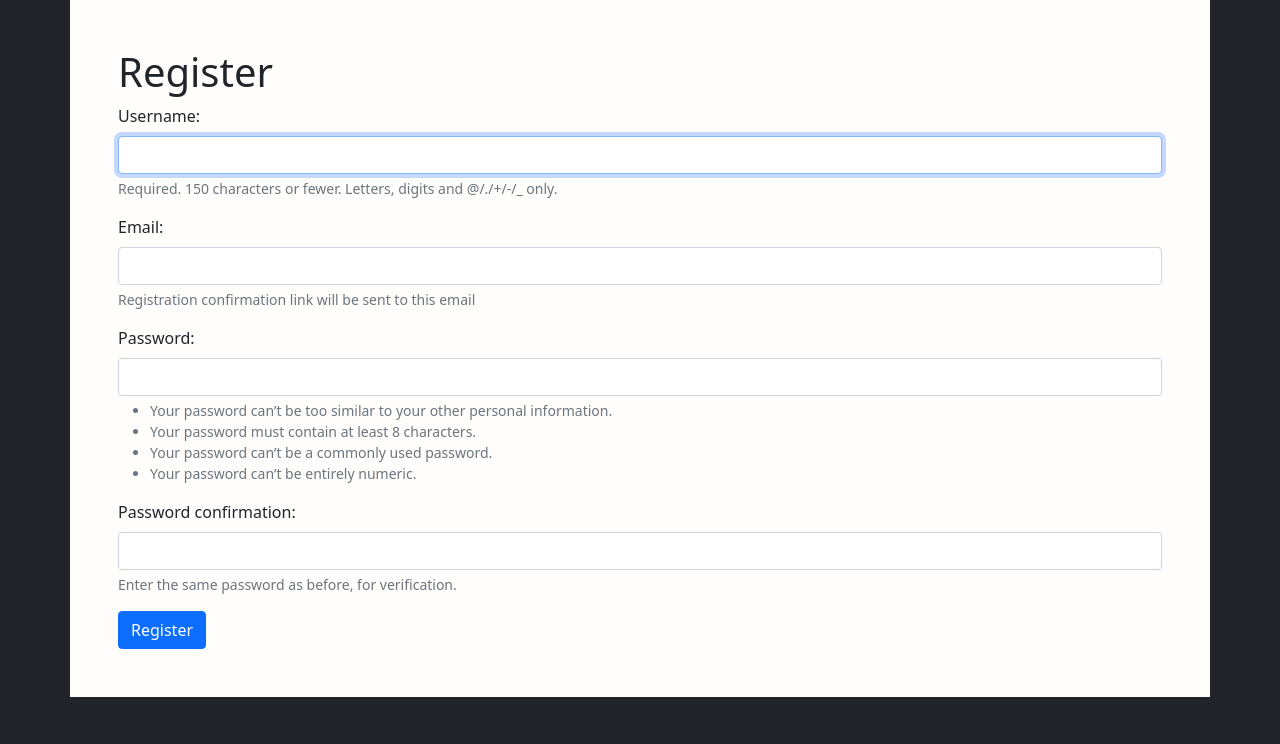
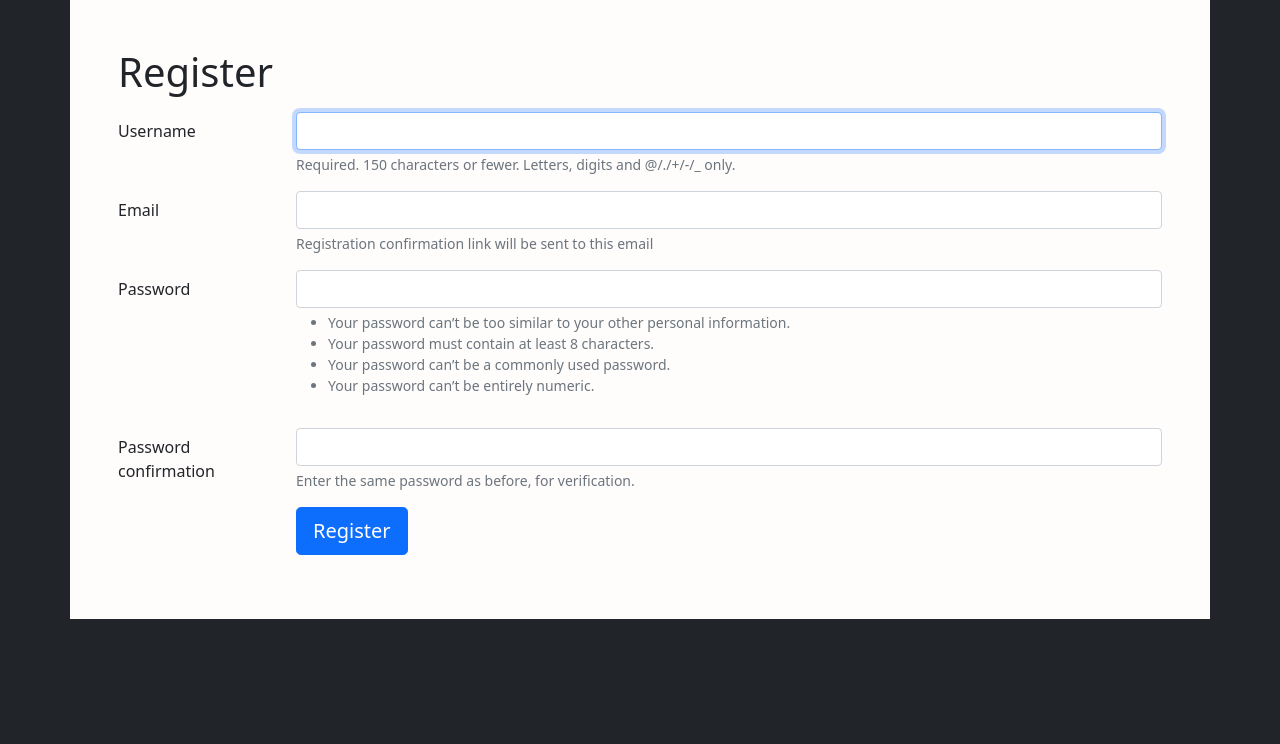
Before and after one commit to Omkommersind/good_gauntlet_generator, a Django app: page /accounts/register in a window 1280 px wide. Shown: the part 56-800 px from the top of the page. Run offline with Django 4.2, Linux system fonts and the light colour scheme; some libraries are stand-ins or nearby versions.

Commit message:
Registration form

```diff
--- a/templates/registration/register.html
+++ b/templates/registration/register.html
@@ -2,28 +2,35 @@
 
 {% block content %}
 
-    <h1>Register</h1>
+    <h1 class="mb-3">Register</h1>
 
     <form method="POST" action="{% url 'register' %}">{% csrf_token %}
-        <div class="mb-3">
-            <label class="form-label" for="id_username" >Username:</label>
-            <input class="form-control" type="text" name="username" maxlength="150" autofocus="" required="" id="id_username">
+        <div class="form-group row mb-3">
+            <label for="id_username" class="col-sm-2 col-form-label">Username</label>
+            <div class="col-sm-10">
+                <input type="text" class="form-control" name="username" maxlength="150" autofocus=""
+                       required="" id="id_username">
                 <div id="usernameHelpBlock" class="form-text">
                     Required. 150 characters or fewer. Letters, digits and @/./+/-/_ only.
                 </div>
             </div>
+        </div>
 
-        <div class="mb-3">
-            <label class="form-label" for="id_email">Email:</label>
-            <input class="form-control" type="email" name="email" required="" id="id_email">
+        <div class="form-group row mb-3">
+            <label for="id_email" class="col-sm-2 col-form-label">Email</label>
+            <div class="col-sm-10">
+                <input type="email" class="form-control" name="email" required="" id="id_email">
                 <div id="emailHelpBlock" class="form-text">
                     Registration confirmation link will be sent to this email
                 </div>
             </div>
+        </div>
 
-        <div class="mb-3">
-            <label class="form-label" for="id_password1">Password:</label>
-            <input class="form-control" type="password" name="password1" autocomplete="new-password" required="" id="id_password1">
+        <div class="form-group row mb-3">
+            <label for="id_password1" class="col-sm-2 col-form-label">Password</label>
+            <div class="col-sm-10">
+                <input class="form-control" type="password" name="password1" autocomplete="new-password" required=""
+                       id="id_password1">
                 <div id="password1HelpBlock" class="form-text">
                     <ul>
                         <li>Your password can’t be too similar to your other personal information.</li>
@@ -33,15 +40,24 @@
                     </ul>
                 </div>
             </div>
+        </div>
 
-        <div class="mb-3">
-            <label class="form-label" for="id_password2">Password confirmation:</label>
-            <input class="form-control" type="password" name="password2" autocomplete="new-password" required="" id="id_password2">
+        <div class="form-group row mb-3">
+            <label for="id_password2" class="col-sm-2 col-form-label">Password confirmation</label>
+            <div class="col-sm-10">
+                <input class="form-control" type="password" name="password2" autocomplete="new-password" required=""
+                       id="id_password2">
                 <div id="password2HelpBlock" class="form-text">
                     Enter the same password as before, for verification.
                 </div>
             </div>
+        </div>
 
-        <button class="btn btn-primary" type="submit">Register</button>
+        <div class="form-group row mb-3">
+            <div class="col-sm-2"></div>
+            <div class="col-sm-2">
+                <button class="btn btn-lg btn-primary col-sm-offset-2" type="submit">Register</button>
+            </div>
+        </div>
     </form>
 {% endblock %}
```
Lines whose indentation alone changed are shown as unchanged.
